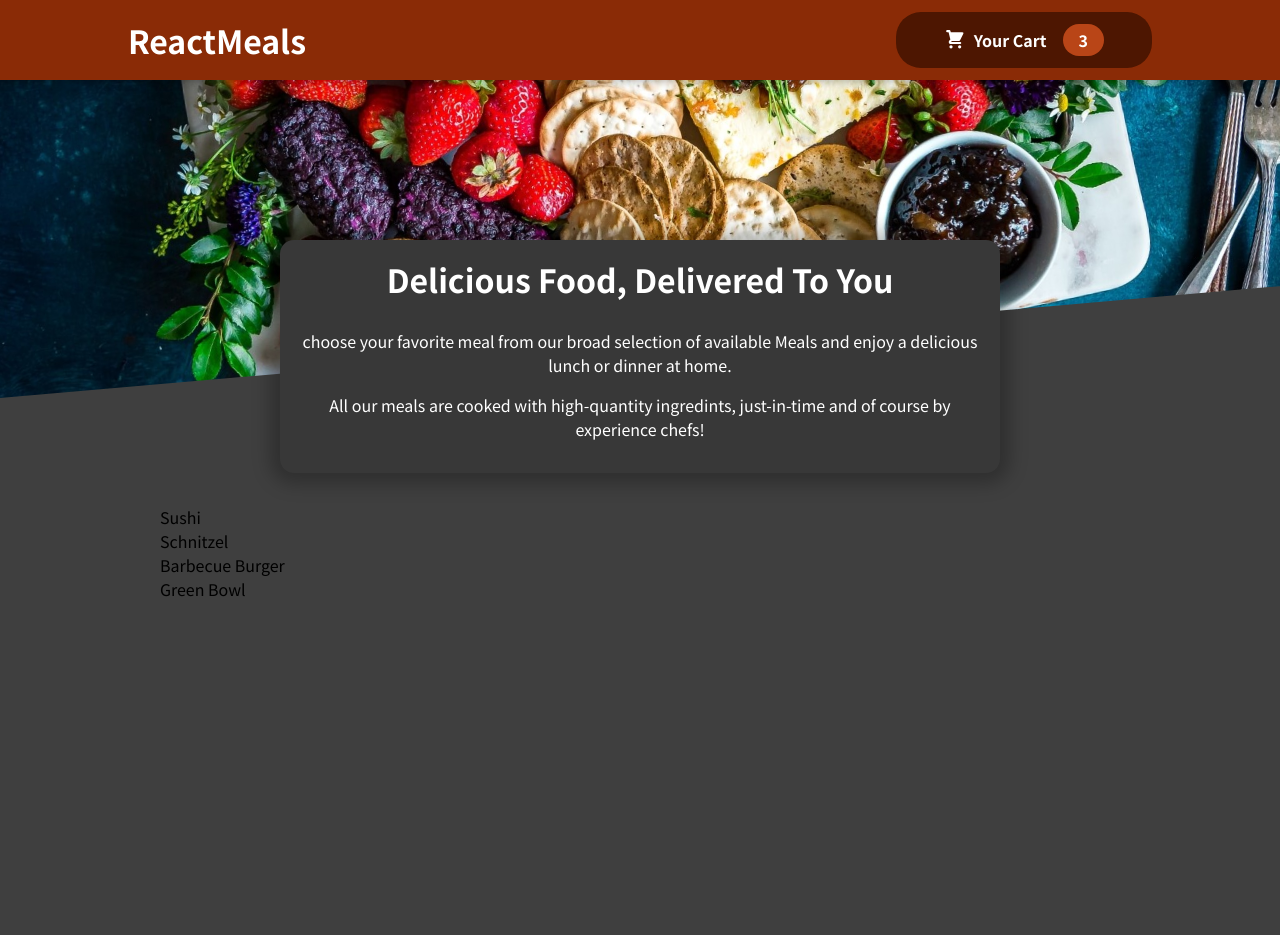
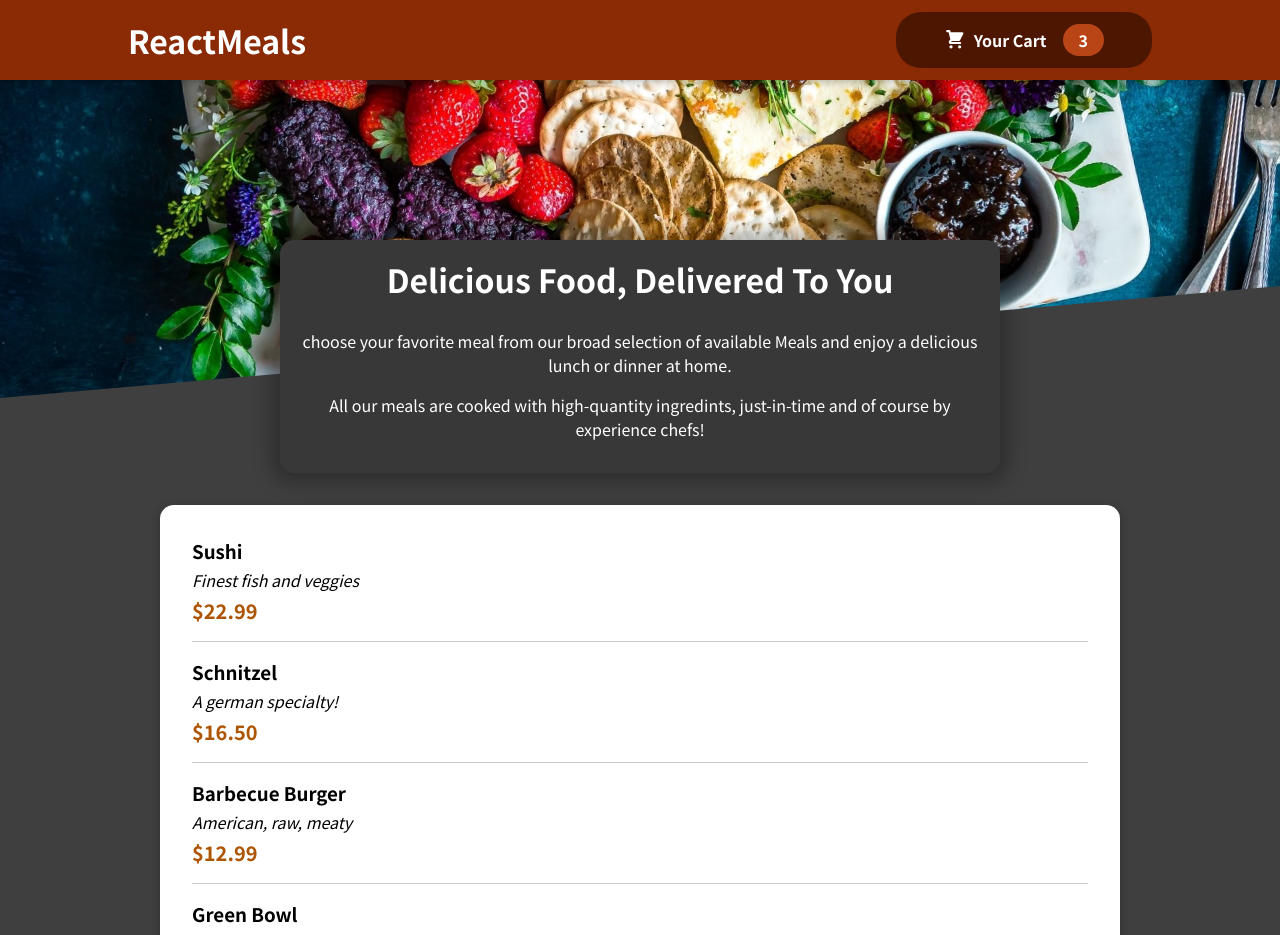
Before and after one commit to ankit-dutta/react-food-app, a React (Create React App) app: page / in a window 1280 px wide. Shown: the top 935 px of the page. Before the commit the page ends 800 px from the top, so only its background shows below. Built offline with nearby package versions, Linux system fonts and the light colour scheme.

Commit message:
adding meal itemslist

```diff
--- a/src/component/Meals/AvailableMeals.js
+++ b/src/component/Meals/AvailableMeals.js
@@ -1,3 +1,5 @@
+import Card from '../UI/Card';
+import MealItem from './MealItem/MealItem';
 import classes from './AvailableMeals.module.css';
 
 const DUMMY_MEALS = [
@@ -29,14 +31,16 @@
 
 const AvailableMeals = () =>{
 
-    const mealsList = DUMMY_MEALS.map(meal =><li>{meal.name}</li>)
+    const mealsList = DUMMY_MEALS.map(meal =><MealItem key = {meal.id} name ={meal.name} description ={meal.description} price = {meal.price} />)
 
  return (
     <>
         <section className={classes.meals}>
+            <Card>
             <ul>
                 {mealsList}
             </ul>
+            </Card>
         </section>
 
     </>
--- /dev/null
+++ b/src/component/Meals/MealItem/MealItem.js
@@ -0,0 +1,18 @@
+import classes from './MealItem.module.css';
+
+const  MealItem =(props)=>{
+    const price = `$${props.price.toFixed(2)}`
+   return <li className={classes.meal}>
+    <div>
+        <h3>{props.name}</h3>
+        <div className={classes.description}>{props.description}</div>
+        <div className={classes.price}>{price}</div>
+    </div>
+
+    <div>
+
+    </div>
+   </li>
+}
+
+export default MealItem
--- /dev/null
+++ b/src/component/Meals/MealItem/MealItem.module.css
@@ -0,0 +1,22 @@
+.meal {
+    display: flex;
+    justify-content: space-between;
+    margin: 1rem;
+    padding-bottom: 1rem;
+    border-bottom: 1px solid #ccc;
+  }
+
+  .meal h3 {
+    margin: 0 0 0.25rem 0;
+  }
+
+  .description {
+    font-style: italic;
+  }
+
+  .price {
+    margin-top: 0.25rem;
+    font-weight: bold;
+    color: #ad5502;
+    font-size: 1.25rem;
+  }
--- /dev/null
+++ b/src/component/UI/Card.js
@@ -0,0 +1,11 @@
+import classes from './Card.module.css';
+
+const card =(props)=> {
+  return (
+    <>
+    <div className={classes.card}>{props.children}</div>
+    </>
+  )
+}
+
+export default card;
--- /dev/null
+++ b/src/component/UI/Card.module.css
@@ -0,0 +1,6 @@
+.card {
+    padding: 1rem;
+    box-shadow: 0 2px 8px rgba(0, 0, 0, 0.25);
+    border-radius: 14px;
+    background-color: white;
+  }
```
Also changed, not shown: src/component/Meals/MealItem/MealItemForm.js (added).
